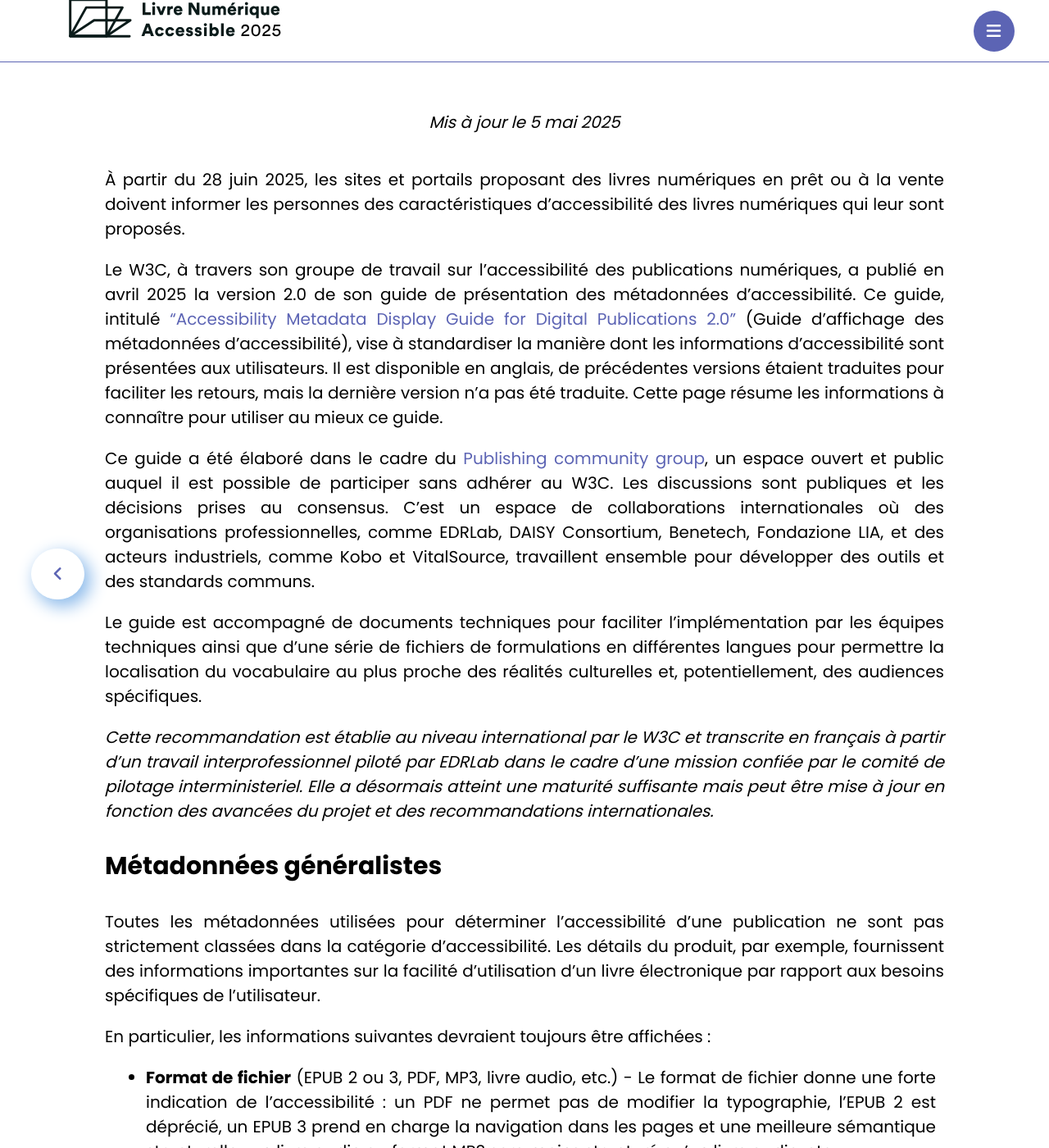
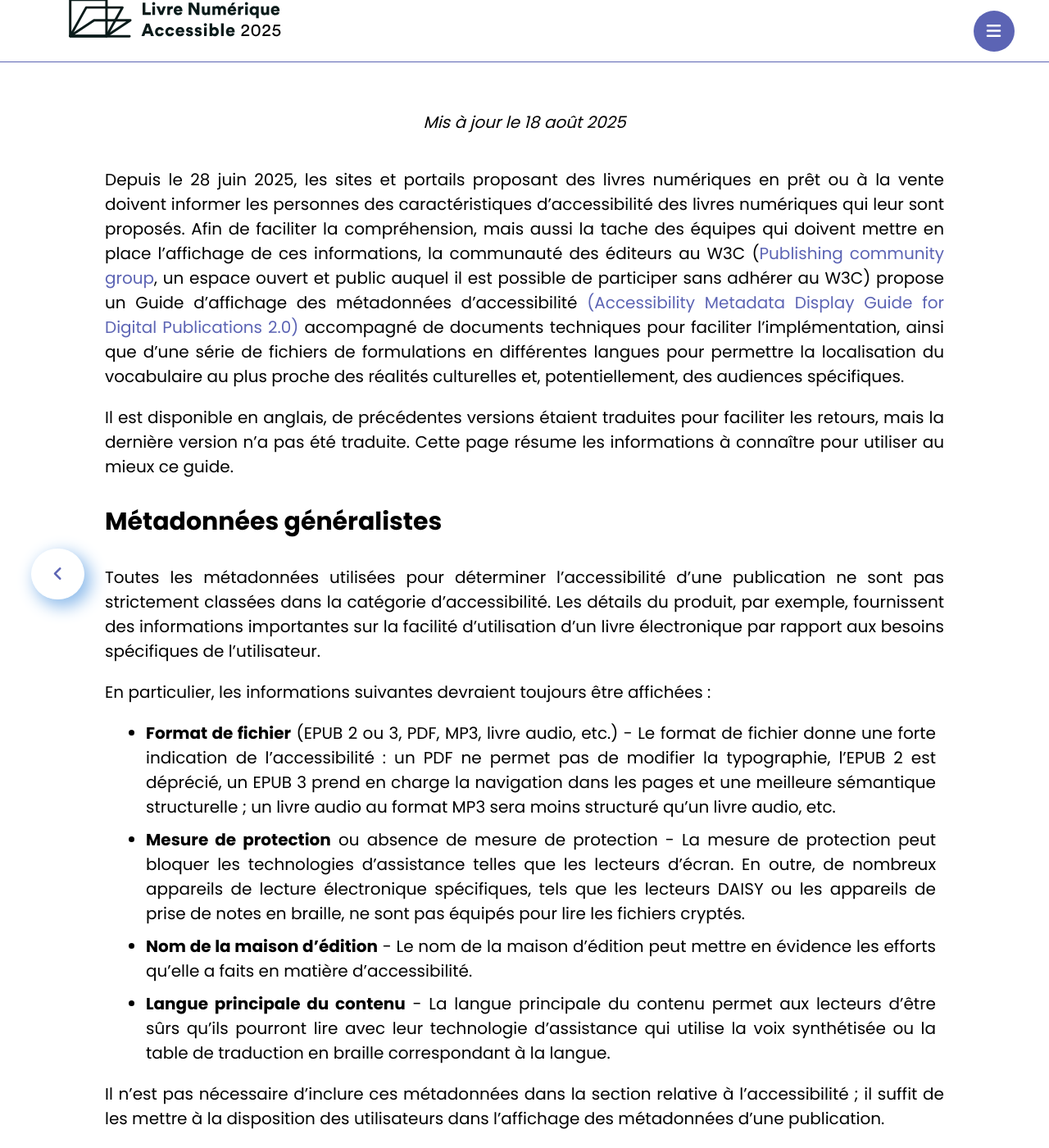
Before and after one commit to edition-accessible/lina25, a Jekyll site: the page built from ressources/Informer.md, in a window 1280 px wide and 1400 px high, scrolled down 654 px. Shown: the whole window at 82% size. Built offline with Jekyll 4.4.1, drawn with Linux system fonts in a browser that asks for light colours; nearby versions of some CDN libraries; comment, search, counter and statistics services are not loaded.

Commit message:
Met à jour la page Recommandations pour l'affichage des informations d'accessibilité

```diff
--- a/ressources/Informer.md
+++ b/ressources/Informer.md
@@ -1,6 +1,6 @@
 ---
 layout: document
-date:  2025-05-05
+date:  2025-08-18
 title: "Recommandations pour l'affichage des informations d'accessibilité"
 previous: ../pages/diffuser.html
 titlePrev: Informer
@@ -9,15 +9,9 @@ draft: false
 
 <div markdown="1" id="principes">
 
-À partir du 28 juin 2025, les sites et portails proposant des livres numériques en prêt ou à la vente doivent informer les personnes des caractéristiques d’accessibilité des livres numériques qui leur sont proposés.
+Depuis le 28 juin 2025, les sites et portails proposant des livres numériques en prêt ou à la vente doivent informer les personnes des caractéristiques d’accessibilité des livres numériques qui leur sont proposés. Afin de faciliter la compréhension, mais aussi la tache des équipes qui doivent mettre en place l'affichage de ces informations, la communauté des éditeurs au W3C (<a href="https://www.w3.org/community/publishingcg/"><span lang="en">Publishing community group</span></a>, un espace ouvert et public auquel il est possible de participer sans adhérer au W3C) propose un Guide d'affichage des métadonnées d’accessibilité <a href="https://www.w3.org/publishing/a11y/metadata-display-guide/guidelines/"><span lang="en">(Accessibility Metadata Display Guide for Digital Publications 2.0)</span></a> accompagné de documents techniques pour faciliter l’implémentation, ainsi que d’une série de fichiers de formulations en différentes langues pour permettre la localisation du vocabulaire au plus proche des réalités culturelles et, potentiellement, des audiences spécifiques.
 
-Le W3C, à travers son groupe de travail sur l'accessibilité des publications numériques, a publié en avril 2025 la version 2.0 de son guide de présentation des métadonnées d'accessibilité. Ce guide, intitulé <a href="https://www.w3.org/publishing/a11y/metadata-display-guide/guidelines/">"<span lang="en">Accessibility Metadata Display Guide for Digital Publications 2.0"</span></a> (Guide d'affichage des métadonnées d’accessibilité), vise à standardiser la manière dont les informations d'accessibilité sont présentées aux utilisateurs. Il est disponible en anglais, de précédentes versions étaient traduites pour faciliter les retours, mais la dernière version n'a pas été traduite. Cette page résume les informations à connaître pour utiliser au mieux ce guide.
-
-Ce guide a été élaboré dans le cadre du <a href="https://www.w3.org/community/publishingcg/"><span lang="en">Publishing community group</span></a>, un espace ouvert et public auquel il est possible de participer sans adhérer au W3C. Les discussions sont publiques et les décisions prises au consensus. C’est un espace de collaborations internationales où des organisations professionnelles, comme EDRLab, DAISY Consortium, Benetech, Fondazione LIA, et des acteurs industriels, comme Kobo et VitalSource, travaillent ensemble pour développer des outils et des standards communs.
-
-Le guide est accompagné de documents techniques pour faciliter l’implémentation par les équipes techniques ainsi que d’une série de fichiers de formulations en différentes langues pour permettre la localisation du vocabulaire au plus proche des réalités culturelles et, potentiellement, des audiences spécifiques.
-
-*Cette recommandation est établie au niveau international par le W3C et transcrite en français à partir d’un travail interprofessionnel piloté par EDRLab dans le cadre d’une mission confiée par le comité de pilotage interministeriel. Elle a désormais atteint une maturité suffisante mais peut être mise à jour en fonction des avancées du projet et des recommandations internationales.*
+Il est disponible en anglais, de précédentes versions étaient traduites pour faciliter les retours, mais la dernière version n'a pas été traduite. Cette page résume les informations à connaître pour utiliser au mieux ce guide.
 
 <h3>Métadonnées généralistes</h3>
 
```
